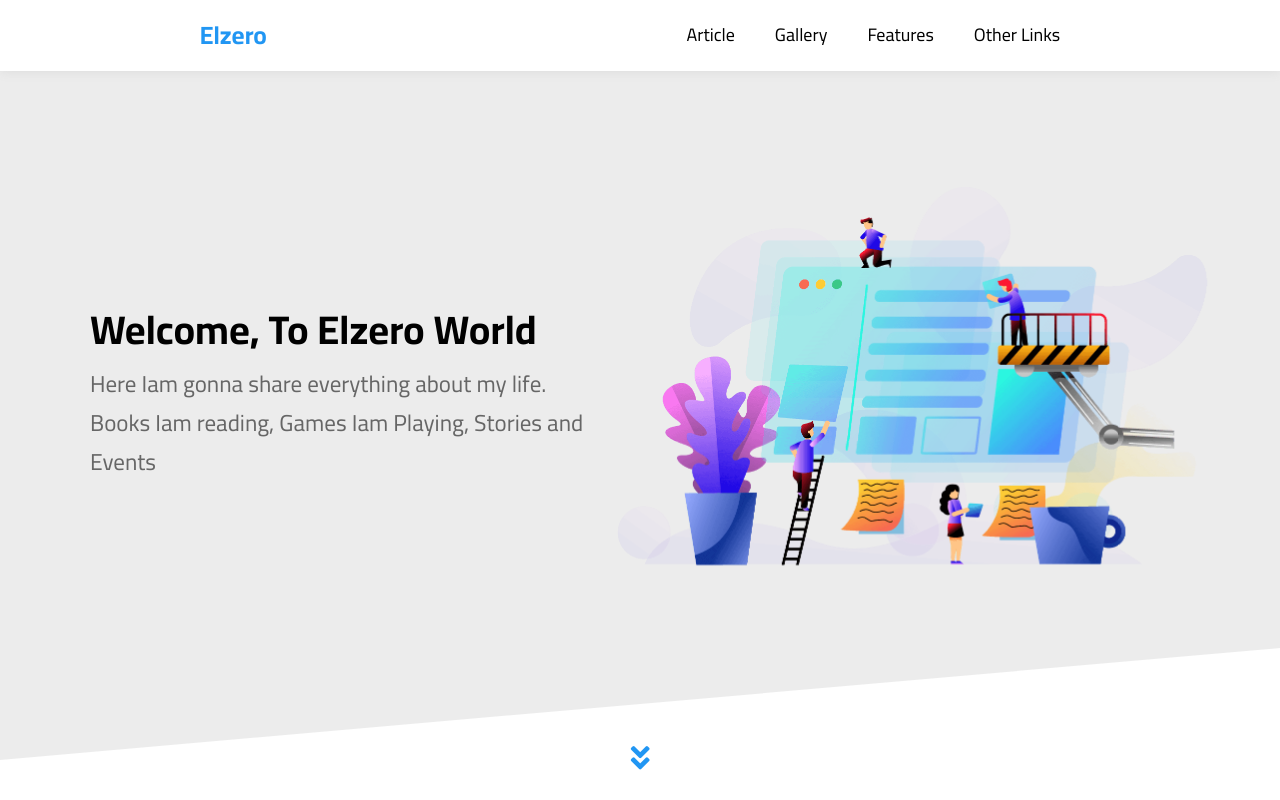
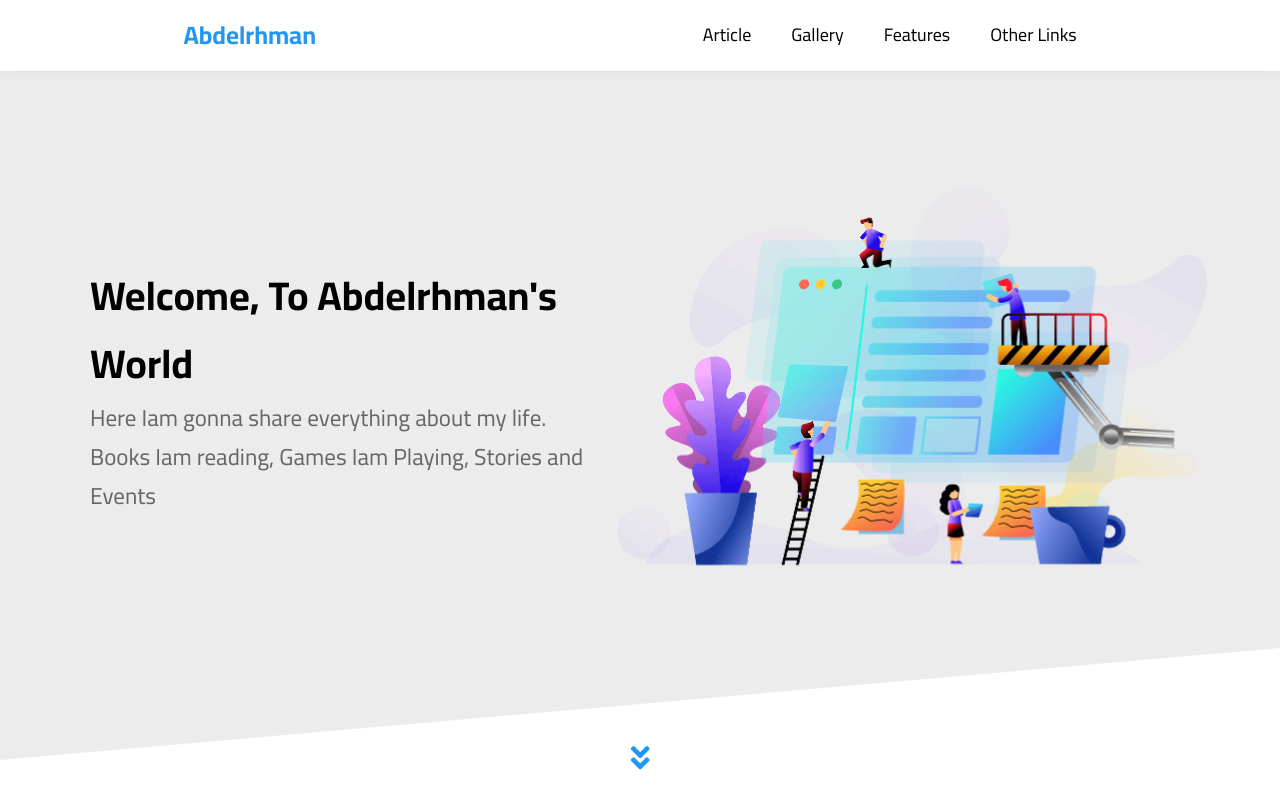
Before and after one commit to Abdelrhman-1998/Abdelrhman-1998.github.io, a plain HTML site: page index.html in a window 1280 px wide. Shown: the top 800 px of the page. Drawn offline with Linux system fonts and the light colour scheme.

Commit message:
Update index.html

```diff
--- a/index.html
+++ b/index.html
@@ -14,7 +14,7 @@
     <header>
         <nav>
             <div>
-                <a href="#">Elzero</a>
+                <a href="#">Abdelrhman</a>
             </div>
             <ul>
                 <li class="center"><a href="#article">Article</a></li>
@@ -76,7 +76,7 @@
         </nav>
         <div class="center">
             <div>
-                <h1>Welcome, To Elzero World</h1>
+                <h1>Welcome, To Abdelrhman's World</h1>
                 <p>
                     Here Iam gonna share everything about my life. Books Iam reading, Games Iam Playing, Stories and Events
                 </p>
@@ -1695,7 +1695,7 @@
         <div class="parentFooter">
             <div>
                 <h2>
-                    Elzero
+                    Abdelrhman
                 </h2>
                 <div>
                     <a href="#">
```
